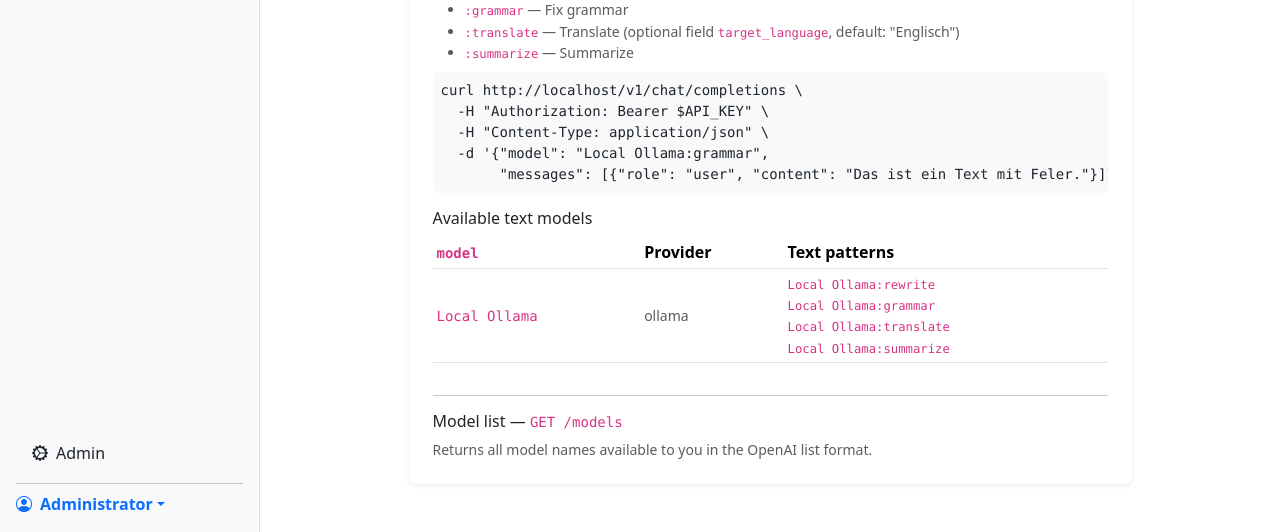
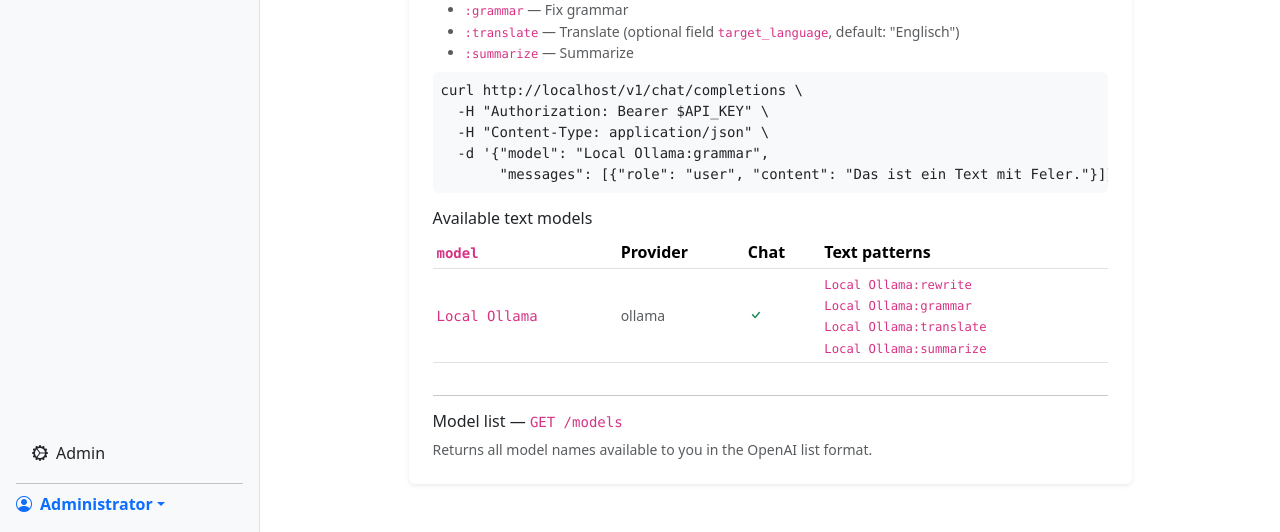
Before and after one commit to Janinnho/TranscribeOps, a Flask app: page /api-keys in a window 1280 px wide. Shown: the part 1342-1874 px from the top of the page. Run offline with Flask 3, Linux system fonts and the light colour scheme; a user stored in the database is signed in; data comes from the database, SQL or seed files in the repository; data that the repository does not hold is empty; some libraries are stand-ins or nearby versions.

Commit message:
fix: address code review findings from PR #49
- Enforce per-function group model restrictions in the /v1 API
  (transcription for speech, chat vs. text_tools for completions),
  matching the web UI — also in /v1/models and the API docs page
- Return generic error messages to /v1 clients and log the full
  exception server-side (blocking transcription, chat completions,
  streaming, async task state) — CodeQL information exposure
- Bound async transcription slot retries to the 24h task window and
  clean up the uploaded file when giving up
- Handle non-array /api/keys responses in the API keys page JS
- Pass the admin "API" feature badge through i18n

Co-Authored-By: Claude Fable 5 <noreply@anthropic.com>

```diff
--- a/web-app/app/i18n.py
+++ b/web-app/app/i18n.py
@@ -871,6 +871,7 @@ TRANSLATIONS: dict[str, dict[str, str]] = {
         "Grammar": "Grammatik",
 
         # === API keys / OpenAI-compatible API ===
+        "API": "API",
         "API Keys": "API-Keys",
         "API access (API keys)": "API-Zugriff (API-Keys)",
         "No access to API keys.": "Kein Zugriff auf API-Keys.",
--- a/web-app/app/routes/main.py
+++ b/web-app/app/routes/main.py
@@ -225,11 +225,23 @@ def api_keys():
     if not current_user.has_api_access():
         flash(_('No access to API keys.'), 'danger')
         return redirect(url_for('main.settings'))
-    speech_models = current_user.get_available_speech_models()
-    text_models = current_user.get_available_text_models()
+    # Same per-function restrictions as the /v1 API itself: transcription
+    # for speech, chat for plain completions, text_tools for Textmuster.
+    speech_models = current_user.get_available_speech_models(function='transcription')
+    chat_models = current_user.get_available_text_models(function='chat')
+    pattern_models = current_user.get_available_text_models(function='text_tools')
+    chat_ids = {m.id for m in chat_models}
+    pattern_ids = {m.id for m in pattern_models}
+    text_model_rows = []
+    seen = set()
+    for m in chat_models + pattern_models:
+        if m.id in seen:
+            continue
+        seen.add(m.id)
+        text_model_rows.append((m, m.id in chat_ids, m.id in pattern_ids))
     base_url = request.url_root.rstrip('/') + '/v1'
     return render_template('main/api_keys.html',
                            speech_models=speech_models,
-                           text_models=text_models,
+                           text_model_rows=text_model_rows,
                            base_url=base_url,
                            text_actions=['rewrite', 'grammar', 'translate', 'summarize'])
--- a/web-app/app/routes/openai_compat.py
+++ b/web-app/app/routes/openai_compat.py
@@ -12,6 +12,7 @@ Error responses use the OpenAI envelope and stay in English (machine interface).
 """
 import hashlib
 import json
+import logging
 import os
 import time
 import uuid
@@ -25,6 +26,7 @@ from app import db
 from app.models import ApiKey
 
 v1_bp = Blueprint('v1', __name__)
+logger = logging.getLogger('transcribeops.v1')
 
 TEXT_ACTIONS = ('rewrite', 'grammar', 'translate', 'summarize')
 RESPONSE_FORMATS = ('json', 'verbose_json', 'text')
@@ -79,9 +81,12 @@ def list_models():
     def entry(model_id):
         return {'id': model_id, 'object': 'model', 'created': created, 'owned_by': 'transcribeops'}
 
-    data = [entry(m.name) for m in g.api_user.get_available_speech_models()]
-    for m in g.api_user.get_available_text_models():
-        data.append(entry(m.name))
+    # Per-function group restrictions apply, matching the web UI:
+    # transcription for speech, chat for plain completions, text_tools
+    # for the Textmuster pseudo-models.
+    data = [entry(m.name) for m in g.api_user.get_available_speech_models(function='transcription')]
+    data.extend(entry(m.name) for m in g.api_user.get_available_text_models(function='chat'))
+    for m in g.api_user.get_available_text_models(function='text_tools'):
         data.extend(entry(f'{m.name}:{action}') for action in TEXT_ACTIONS)
     return jsonify({'object': 'list', 'data': data})
 
@@ -100,7 +105,7 @@ def create_transcription():
     if not allowed_file(file.filename):
         return _api_error('File type not allowed.')
 
-    speech_models = g.api_user.get_available_speech_models()
+    speech_models = g.api_user.get_available_speech_models(function='transcription')
     model_name = request.form.get('model', '').strip()
     model = _find_by_name(speech_models, model_name)
     if not model:
@@ -144,7 +149,8 @@ def create_transcription():
 
     if run_async:
         task_id = uuid.uuid4().hex
-        _api_task_update(task_id, user_id=g.api_user.id, status='pending', progress=0)
+        _api_task_update(task_id, user_id=g.api_user.id, status='pending', progress=0,
+                         created=int(time.time()))
         process_api_transcription.delay(task_id, filepath, filename, model.id,
                                         g.api_user.id, language, client_prompt, response_format)
         return jsonify({'task_id': task_id, 'status': 'pending'}), 202
@@ -164,8 +170,9 @@ def create_transcription():
             multi_speaker=bool(model.supports_diarize),
             original_filename=filename, dictionary_prompt=prompt,
         )
-    except Exception as e:
-        return _api_error(f'Transcription failed: {e}', 'api_error', 502)
+    except Exception:
+        logger.exception('Blocking /v1 transcription failed (model %s)', model.name)
+        return _api_error('Transcription failed due to an internal error.', 'api_error', 502)
     finally:
         _release_slot('speech', model.id, limit=limit)
         if os.path.exists(filepath):
@@ -222,12 +229,13 @@ def chat_completions():
         action = suffix
         base_name = base
 
-    text_models = g.api_user.get_available_text_models()
+    # Per-function group restrictions, matching the web UI: plain chat maps
+    # to the chat function, Textmuster suffixes to text_tools.
+    text_models = g.api_user.get_available_text_models(function='text_tools' if action else 'chat')
     model = _find_by_name(text_models, base_name)
     if not model:
-        available = []
-        for m in text_models:
-            available.append(m.name)
+        available = [m.name for m in g.api_user.get_available_text_models(function='chat')]
+        for m in g.api_user.get_available_text_models(function='text_tools'):
             available.extend(f'{m.name}:{a}' for a in TEXT_ACTIONS)
         return _api_error(f'Unknown model "{model_name}". Available models: '
                           f'{", ".join(available) or "(none)"}',
@@ -280,8 +288,10 @@ def chat_completions():
                          'choices': [{'index': 0, 'delta': {}, 'finish_reason': 'stop'}]}
                 yield f'data: {json.dumps(final)}\n\n'
                 yield 'data: [DONE]\n\n'
-            except Exception as e:
-                err = {'error': {'message': f'Chat completion failed: {e}', 'type': 'api_error'}}
+            except Exception:
+                logger.exception('Streaming /v1 chat completion failed (model %s)', model.name)
+                err = {'error': {'message': 'Chat completion failed due to an internal error.',
+                                 'type': 'api_error'}}
                 yield f'data: {json.dumps(err)}\n\n'
             finally:
                 _release_slot('text', model.id, limit=limit)
@@ -289,8 +299,9 @@ def chat_completions():
 
     try:
         content = _call_chat_api(model, clean)
-    except Exception as e:
-        return _api_error(f'Chat completion failed: {e}', 'api_error', 502)
+    except Exception:
+        logger.exception('/v1 chat completion failed (model %s)', model.name)
+        return _api_error('Chat completion failed due to an internal error.', 'api_error', 502)
     finally:
         _release_slot('text', model.id, limit=limit)
 
--- a/web-app/app/templates/admin/dashboard.html
+++ b/web-app/app/templates/admin/dashboard.html
@@ -105,7 +105,7 @@
                             {% if group.text_tools_enabled %}<span class="badge bg-success me-1" title="{{ _('Text Tools') }}">{{ _('Text') }}</span>{% endif %}
                             {% if group.chat_enabled %}<span class="badge bg-success me-1" title="{{ _('Chat') }}">{{ _('Chat') }}</span>{% endif %}
                             {% if group.dictionary_enabled %}<span class="badge bg-success me-1" title="{{ _('Dictionary') }}">{{ _('Dict.') }}</span>{% endif %}
-                            {% if group.api_keys_enabled %}<span class="badge bg-success me-1" title="{{ _('API access (API keys)') }}">API</span>{% endif %}
+                            {% if group.api_keys_enabled %}<span class="badge bg-success me-1" title="{{ _('API access (API keys)') }}">{{ _('API') }}</span>{% endif %}
                         </td>
                         <td>
                             {% if group.auto_title_enabled %}<span class="badge bg-info me-1">{{ _('Auto-title') }}</span>{% endif %}
--- a/web-app/app/templates/main/api_keys.html
+++ b/web-app/app/templates/main/api_keys.html
@@ -114,7 +114,7 @@
                 <pre class="bg-body-tertiary p-2 rounded overflow-auto"><code>curl {{ base_url }}/chat/completions \
   -H "Authorization: Bearer $API_KEY" \
   -H "Content-Type: application/json" \
-  -d '{"model": "{{ text_models[0].name if text_models else 'Local Ollama' }}:grammar",
+  -d '{"model": "{{ text_model_rows[0][0].name if text_model_rows else 'Local Ollama' }}:grammar",
        "messages": [{"role": "user", "content": "Das ist ein Text mit Feler."}]}'</code></pre>
 
                 <h6 class="mt-3">{{ _('Available text models') }}</h6>
@@ -123,17 +123,19 @@
                         <thead><tr>
                             <th><code>model</code></th>
                             <th>{{ _('Provider') }}</th>
+                            <th>{{ _('Chat') }}</th>
                             <th>{{ _('Text patterns') }}</th>
                         </tr></thead>
                         <tbody>
-                        {% for m in text_models %}
+                        {% for m, chat_ok, patterns_ok in text_model_rows %}
                         <tr>
                             <td><code>{{ m.name }}</code></td>
                             <td class="text-muted small">{{ m.provider }}</td>
-                            <td class="small">{% for a in text_actions %}<code>{{ m.name }}:{{ a }}</code>{% if not loop.last %}<br>{% endif %}{% endfor %}</td>
+                            <td>{% if chat_ok %}<i class="bi bi-check text-success"></i>{% else %}<i class="bi bi-x text-muted"></i>{% endif %}</td>
+                            <td class="small">{% if patterns_ok %}{% for a in text_actions %}<code>{{ m.name }}:{{ a }}</code>{% if not loop.last %}<br>{% endif %}{% endfor %}{% else %}—{% endif %}</td>
                         </tr>
                         {% else %}
-                        <tr><td colspan="3" class="text-muted small">{{ _('No models available.') }}</td></tr>
+                        <tr><td colspan="4" class="text-muted small">{{ _('No models available.') }}</td></tr>
                         {% endfor %}
                         </tbody>
                     </table>
@@ -154,9 +156,14 @@ async function loadKeys() {
     try {
         const resp = await fetch('/api/keys');
         const keys = await resp.json();
+        if (!resp.ok || !Array.isArray(keys)) {
+            showToast((keys && keys.error) || window.tr('Error'), 'danger');
+            return;
+        }
         renderKeys(keys);
     } catch (err) {
         console.error('Failed to load API keys:', err);
+        showToast(window.tr('Network error.'), 'danger');
     }
 }
 
```
Also changed, not shown: web-app/app/tasks.py (+20 -2 lines).
